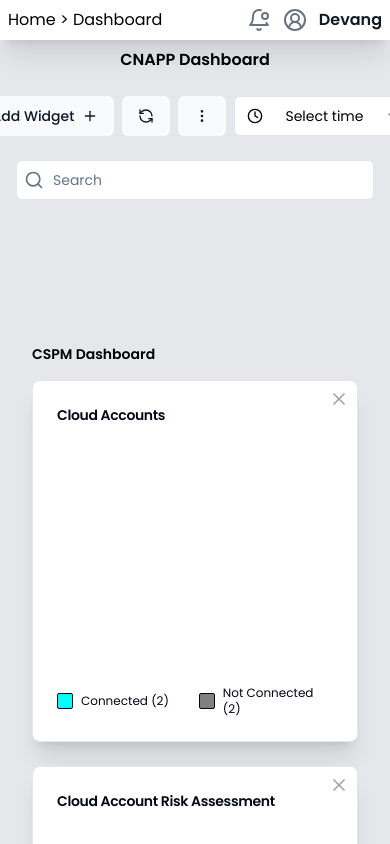
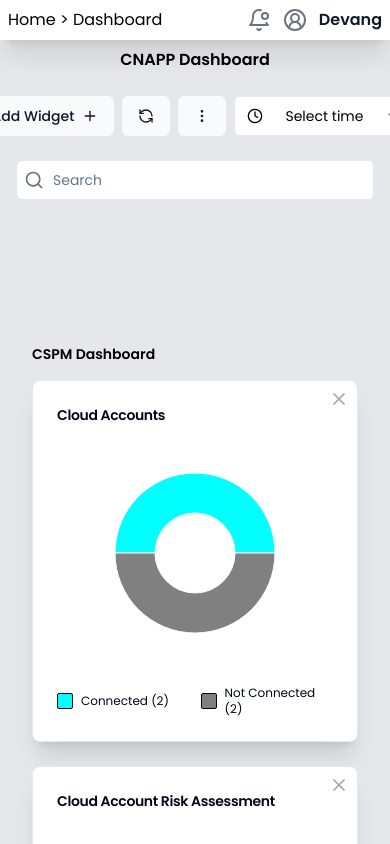
Before and after one commit to GitpreNeuR/accuknox-assessment, a Next.js app: page / in a window 390 px wide. Shown: the top 844 px of the page. Built offline with nearby package versions, Linux system fonts and the light colour scheme.

Commit message:
Updated chart layout

```diff
--- a/components/ui/widget.jsx
+++ b/components/ui/widget.jsx
@@ -15,8 +15,8 @@ function Widget({ widget, categoryId }) {
     switch (widget.type) {
       case 'pie':
         return (
-          <div className="flex flex-col md:flex-row items-center md:gap-4 gap-3 w-full h-full">
-            <div className="flex-grow md:w-2/3 h-52">
+          <div className="flex md:flex-col flex-col lg:flex-row items-center md:gap-4 gap-3 w-full h-full">
+            <div className="flex-grow w-full md:w-2/3 h-52">
               <ResponsiveContainer width="100%" height="100%">
                 <PieChart>
                   <Pie
@@ -35,7 +35,7 @@ function Widget({ widget, categoryId }) {
                 </PieChart>
               </ResponsiveContainer>
             </div>
-            <ul className='mt-4 mx-auto md:mt-0 grid grid-cols-2 md:grid-cols-1 md: gap-2 w-full md:w-1/2'>
+            <ul className='mt-4  md:mt-0 grid grid-cols-2 gap-3 lg:grid-cols-1 xl:grid-cols-1 md:gap-2 w-full lg:w-1/2 '>
               {widget?.graph?.categories.map((chart, index) => (
                 <li key={index} className="flex items-center gap-x-2">
                   <span className="h-4 w-4 border border-slate-950 rounded-sm" style={{ backgroundColor: chart.color }} />
@@ -48,7 +48,7 @@ function Widget({ widget, categoryId }) {
       case 'bar':
         return (
           <div className="flex flex-col  items-center md:gap-4 gap-6 w-full h-full">
-            <div className="flex-grow md:w-full h-52 flex flex-col items-center justify-evenly">
+            <div className="flex-grow w-full h-52 flex flex-col items-center justify-evenly">
               <span className="text-xs font-semibold">{widget.graph.total} <span className=" font-normal">Total vulnerabilities</span></span>
               <div className="w-full  h-full mt-2">
                 <ResponsiveContainer width="100%" height="100%" >
```
